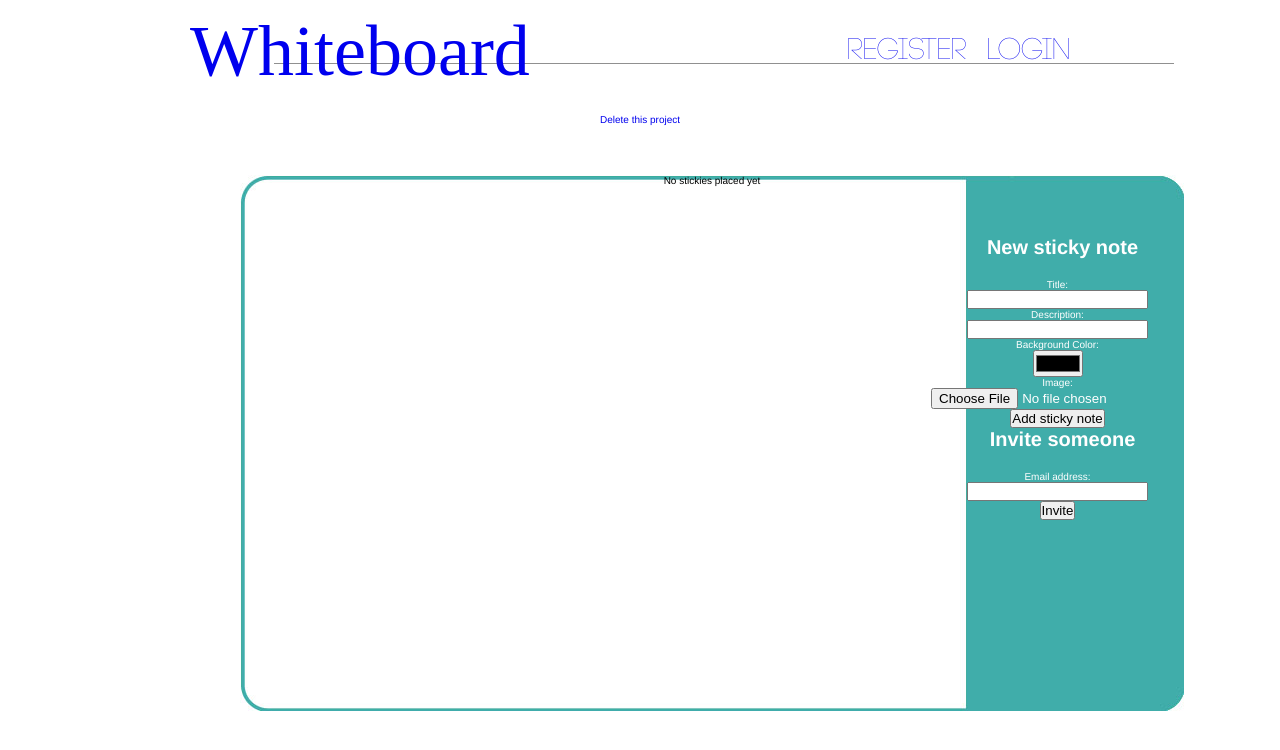
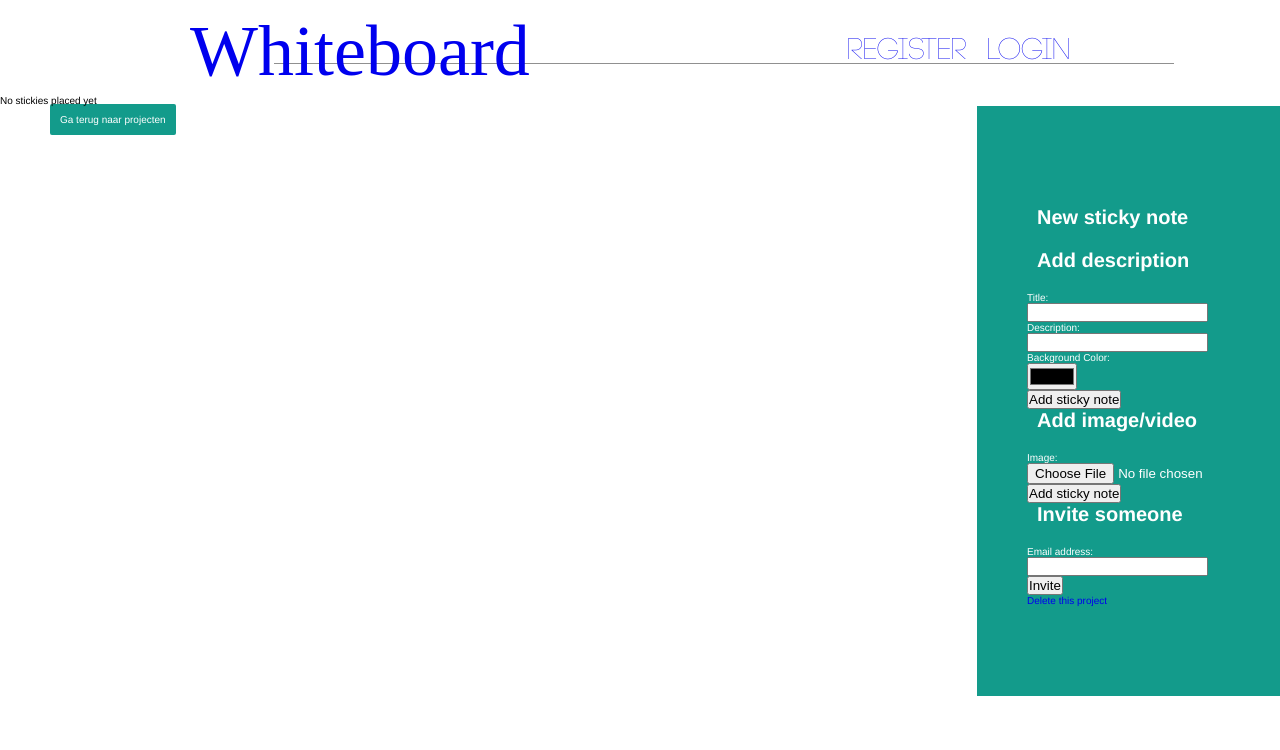
Before and after one commit to LMarynissen/WhiteboardDevine, a PHP site: template view/Projects/view.php in a window 1280 px wide. Shown: the top 750 px of the page. Run offline with PHP 8.4, Linux system fonts and the light colour scheme; the template is opened without the code that fills it, so the values that code supplies are empty; some web fonts are replaced.

Commit message:
aanpassingen

```diff
--- a/controller/ProjectsController.php
+++ b/controller/ProjectsController.php
@@ -114,14 +114,14 @@ class ProjectsController extends Controller {
 			}
 			if(empty($errors["image"])){
 				if($size[0] < 200 || $size[1] < 200){
-					$errors["image"] = "image should be at least 400x400";
+					$errors["image"] = "image should be at least 200x200";
 				}
 			}
 			if(empty($errors["image"])){
 				$project_id = $_GET["id"];
 				$title = $_POST["title"];
 				$description = $_POST["description"];
-				$Color = $_POST["color"];
+				$color = $_POST["color"];
 				$contentlink = preg_replace("/\\.[^.\\s]{3,4}$/", "", $_FILES["image"]["name"]);
 				$extension = explode($contentlink.".", $_FILES["image"]["name"])[1];
 				$this->projectDAO->insertItem(array(
@@ -134,7 +134,7 @@ class ProjectsController extends Controller {
 					"description"=>$description,
 					"project_id"=>$_GET["id"],
 					"datum"=>date("Y-m-d h:i:s"),
-					"Color"=>$Color
+					"color"=>$color
 				));
 				$imageresize = new EventViva\ImageResize($_FILES["image"]["tmp_name"]);
 				$imageresize->resizeToHeight(600);
--- a/css/screen.css
+++ b/css/screen.css
@@ -109,12 +109,21 @@ nav ul p > a{
 /*------------ WHITEBOARD PROJECT -------------- */
 
 
+.goBack{
+margin-top: 50px;
+}
+
+.goBack a{
+	background-color: #139b8b;
+	padding: 10px;
+	border-radius: 2px;
+	width: 110px;
+	margin-left: 50px;
+	margin-top: 50px;
+	color: white;
+}
+
 .projectWindow{
-    width:944px;
-    height:536px;
-    background-image: url('../images/test.jpg');
-    margin-left:-50px;
-    margin-top:50px;
 }
 
 .stickyNote{
@@ -133,6 +142,17 @@ nav ul p > a{
     -moz-user-select: none;
     -ms-user-select: none;
     user-select: none;
+}
+
+.project-view{
+	width: 200px;
+	margin: 0 auto;
+	text-align: center;
+	margin-top: -30px;
+}
+
+.project-view h1{
+	font-size: 3em;
 }
 
 .stickyContent{
@@ -159,8 +179,12 @@ nav ul p > a{
 
 .postitform{
 	float: right;
-	margin-top: 50px;
+
 	color: white;
+	background-color: #139b8b;
+	padding-top: 100px;
+	padding-bottom: 90px;
+	padding-left: 50px;
 }
 
 .postitform  h1{
--- a/dao/ProjectDAO.php
+++ b/dao/ProjectDAO.php
@@ -61,8 +61,8 @@ class ProjectDAO extends DAO {
 	public function insertItem($data) {
 		$errors = $this->getValidationErrors($data);
 		if(empty($errors)) {
-			$sql = "INSERT INTO `items` (`user_id`, `title`, `description`, `project_id`, `contentlink`, `extension`, `posX`, `posY`, `datum`, `Color`)
-								 VALUES (:user_id, :title, :description, :project_id, :contentlink, :extension, :posX, :posY, :datum, :Color)";
+			$sql = "INSERT INTO `items` (`user_id`, `title`, `description`, `project_id`, `contentlink`, `extension`, `posX`, `posY`, `datum`, `color`)
+								 VALUES (:user_id, :title, :description, :project_id, :contentlink, :extension, :posX, :posY, :datum, :color)";
 	        $stmt = $this->pdo->prepare($sql);
 	        $stmt->bindValue(':user_id', $data['user_id']);
 	        $stmt->bindValue(':title', $data['title']);
@@ -73,7 +73,7 @@ class ProjectDAO extends DAO {
 	        $stmt->bindValue(':posX', $data['posX']);
 	        $stmt->bindValue(':posY', $data['posY']);
 	        $stmt->bindValue(':datum', $data['datum']);
-	        $stmt->bindValue(':Color', $data['Color']);
+	        $stmt->bindValue(':color', $data['color']);
 			if($stmt->execute()) {
 			//	$insertedId = $this->pdo->lastInsertId();
 			//	return $this->selectById($insertedId);
--- a/js/view.js
+++ b/js/view.js
@@ -6,7 +6,7 @@
 
           for(var i = 0; i < items.length; i++){
              var sticky = new Sticky(
-             items[i].Color,
+             items[i].color,
              items[i].contentlink,
              items[i].datum,
              items[i].description,
@@ -22,7 +22,7 @@
           }
       }
 
-      function Sticky(Color, contentlink, datum, description, extension, id, posX, posY, project_id, title, user_id) {
+      function Sticky(color, contentlink, datum, description, extension, id, posX, posY, project_id, title, user_id) {
 
         //aanmaken HTML-element
         this.el = document.createElement('div');
@@ -71,7 +71,7 @@
         this.el.style.left = posX + "px";
         this.el.style.top = posY + "px";
 
-        this.el.style.backgroundColor = Color;
+        this.el.style.backgroundColor = color;
 
         //handlers binden
         this._mouseDownHandler = this.mouseDownHandler.bind(this);
--- a/view/Projects/view.php
+++ b/view/Projects/view.php
@@ -1,11 +1,11 @@
-<section id="content">
+  <div class="goBack">
+    <a href="index.php?page=index">Ga terug naar projecten</a>
+  </div>
 
-  <h1><?php echo $project["title"]; ?></h1>
-  <h3><?php echo $project["description"]; ?></h3>
-
-  <?php
-  echo "<a href=\"index.php?page=delete&amp;id={$project["id"]}\" >Delete this project</a>";
-  ?>
+  <article class="project-view">
+    <h1><?php echo $project["title"]; ?></h1>
+    <h3><?php echo $project["description"]; ?></h3>
+   </article>
 
   <div class="projectWindow">
 
@@ -29,10 +29,16 @@
     } ?>
 
   <section class="postitform">
-	<form action="index.php?page=addItem&amp;id=<?php echo $project['id']; ?>" method="post" class="form-horizontal" enctype="multipart/form-data">
-        <header>
-          <h1>New sticky note</h1>
-        </header>
+      <header>
+        <h1>New sticky note</h1>
+      </header>
+
+  <section class="postitform-desc">
+      <header>
+        <h1>Add description</h1>
+      </header>
+
+    <form action="index.php?page=addItem&amp;id=<?php echo $project['id']; ?>" method="post" class="form-horizontal" enctype="multipart/form-data">
 
         <div class="form-group<?php if(!empty($errors['title'])) echo ' has-error'; ?>">
             <label for="addTitle">Title:</label>
@@ -66,6 +72,17 @@
                 ?></span>
             </div>
         </div>
+        <div class="form-group">
+            <div class="col-sm-offset-2 col-sm-10"><input type="submit" value="Add sticky note" class="btn btn-default"></div>
+        </div>
+        </form>
+  </section>
+
+    <section class="postitform-img">
+    <header>
+        <h1>Add image/video</h1>
+      </header>
+	    <form action="index.php?page=addItem&amp;id=<?php echo $project['id']; ?>" method="post" class="form-horizontal" enctype="multipart/form-data">
 
         <div class="form-group<?php if(!empty($errors['description'])) echo ' has-error'; ?>">
             <label for="addImage">Image:</label>
@@ -82,9 +99,7 @@
             <div class="col-sm-offset-2 col-sm-10"><input type="submit" value="Add sticky note" class="btn btn-default"></div>
         </div>
     </form>
-
-
-
+    </section>
 
     <form action="index.php?page=invitePerson&amp;id=<?php echo $project['id']; ?>" method="post" class="form-horizontal" enctype="multipart/form-data">
         <header>
@@ -106,10 +121,13 @@
             <div class="col-sm-offset-2 col-sm-10"><input type="submit" value="Invite" class="btn btn-default"></div>
         </div>
     </form>
+     <?php
+  echo "<a href=\"index.php?page=delete&amp;id={$project["id"]}\" >Delete this project</a>";
+  ?>
     </section>
 
 
-</section>
+
 <script type="text/javascript">
 //MAAKT EEN JSON BESTAND VAN ALLE $ITEMS
           var items = <?php echo json_encode($items) ?>;
--- a/view/layout.php
+++ b/view/layout.php
@@ -10,7 +10,7 @@
         <nav role="navigation">
             <div class="container">
                 <ul>
-                    <li class= "schreef"><a class href="index.php">Whiteboard</a></li>
+                    <li class= "schreef"><a href="index.php">Whiteboard</a></li>
                     <div class = "line"></div>
                     <?php if (empty($_SESSION["user"])) { ?>
                     <li class ="sans" ><a href="index.php?page=login">login</a></li>
```
